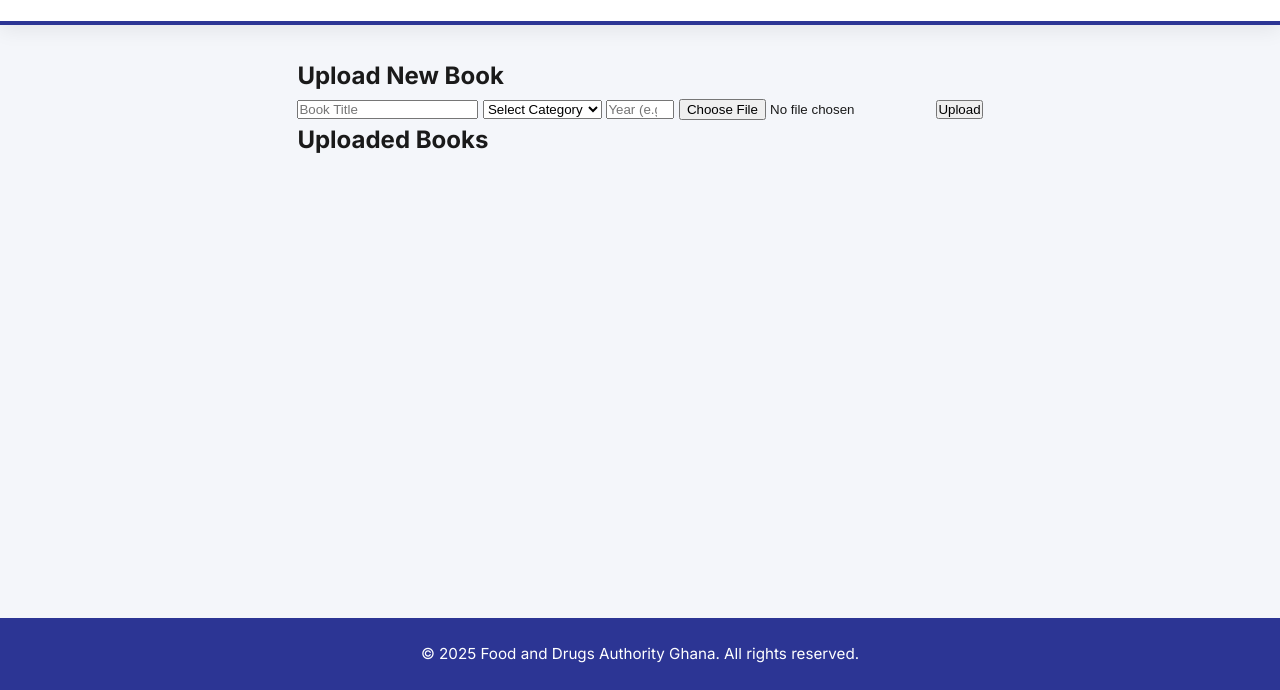
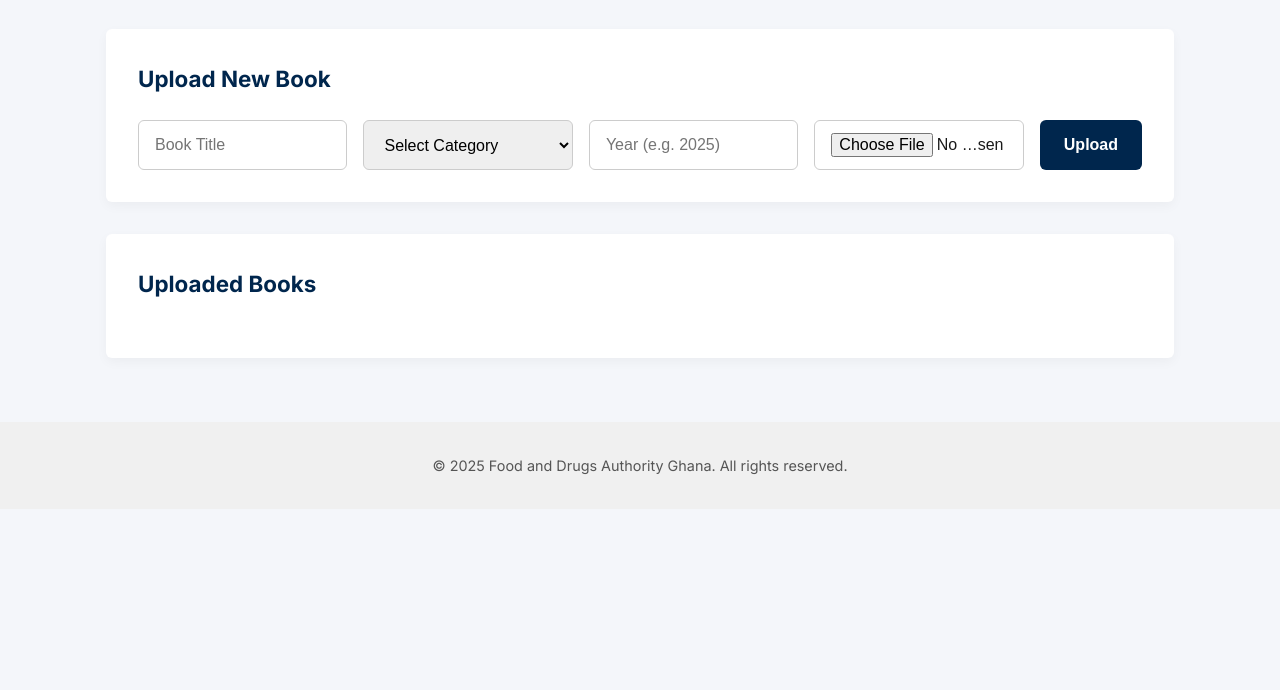
Before and after one commit to Believe375/fda-elibrary-new, a website: page tempfolder/admin.html in a window 1280 px wide. Shown: the part 110-800 px from the top of the page. Drawn offline with Linux system fonts and the light colour scheme.

Commit message:
Add updated admin.html

```diff
--- a/tempfolder/admin.html
+++ b/tempfolder/admin.html
@@ -4,7 +4,7 @@
   <meta charset="UTF-8" />
   <meta name="viewport" content="width=device-width, initial-scale=1.0"/>
   <title>FDA E-library Admin Dashboard</title>
-  <link rel="stylesheet" href="style.css" />
+  <link rel="stylesheet" href="admin/admin.css" />
   <link rel="icon" type="image/png" href="/tempfolder/assests/fda-logo.png" />
   <link href="https://fonts.googleapis.com/css2?family=Inter:wght@400;600;700&display=swap" rel="stylesheet">
 </head>
```
